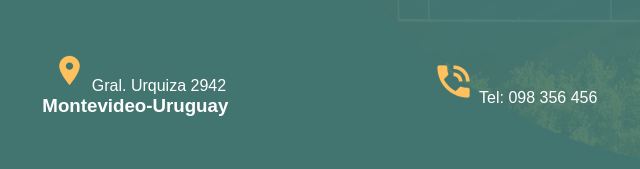
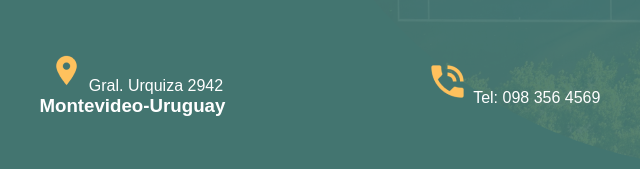
Before and after one commit to Speloche/tenis-para-todos-39385, a plain HTML site: page index.html in a window 1280 px wide. Shown: the part 791-960 px from the top of the page, 321-961 px from the left. Drawn offline with Linux system fonts and the light colour scheme; a web font is replaced by a local one.

Commit message:
testeo 1

```diff
--- a/index.html
+++ b/index.html
@@ -77,7 +77,7 @@
             <section>
                 <div class="tel">
                     <img src="./assets/img/Ringer Volume.png" alt="ringer Volume">
-                    Tel: 098 356 456
+                    Tel: 098 356 4569
                 </div>
             </section>
             <div class="logo-chico">
```
